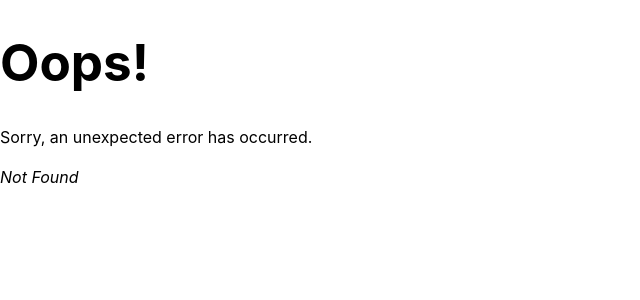
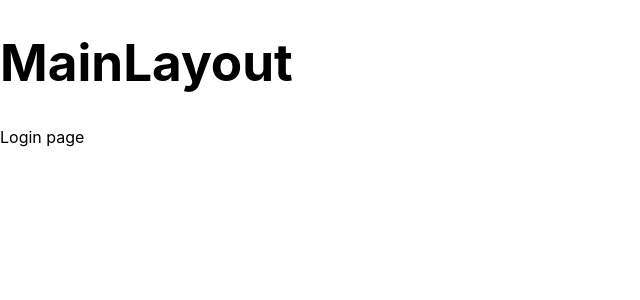
Before and after one commit to lucasdsr/QuickSign, a React (Vite) app: page /login in a window 1280 px wide. Before the commit this address had no page. Shown: the top 300 px of the page, without its empty margins (0-640 px from the left). Built offline with nearby package versions, Linux system fonts and the light colour scheme.

Commit message:
add: RouterProvider and MainLayout

```diff
--- a/package.json
+++ b/package.json
@@ -10,6 +10,11 @@
     "preview": "vite preview"
   },
   "dependencies": {
+    "@mui/icons-material": "^6.4.7",
+    "@mui/material": "^6.4.7",
+    "@mui/styled-engine-sc": "^6.1.0",
+    "@mui/system": "^6.1.0",
+    "@toolpad/core": "^0.7.0",
     "react": "^18.3.1",
     "react-dom": "^18.3.1",
     "react-router-dom": "^6.26.2",
--- a/src/assets/theme.ts
+++ b/src/assets/theme.ts
@@ -1,8 +1,24 @@
-export const theme = {
-  primary: '#1E90FF',    // Um azul vibrante para elementos principais
-  secondary: '#FFD700',  // Um dourado brilhante para destaques secundários
+import { createTheme } from "@mui/material";
 
-  success: '#32CD32',    // Um verde claro para indicar sucesso
-  error: '#FF4500',      // Um vermelho alaranjado para erros
-  warning: '#FFA500',    // Um laranja para avisos
-}
+export const theme = createTheme({
+  palette: {
+    primary: {
+      main: '#1E90FF' // Um azul vibrante para elementos principais
+    },
+    secondary: {
+      main: '#FFD700' // Um dourado brilhante para destaques secundários
+    },
+    success: {
+      main: '#32CD32' // Um verde claro para indicar sucesso
+    },
+    error: {
+      main: '#FF4500' // Um vermelho alaranjado para erros
+    },
+    warning: {
+      main: '#FFA500' // Um laranja para avisos
+    },
+    info: {
+      main: '#FFA500' // Um laranja para avisos
+    },
+  }
+})
--- /dev/null
+++ b/src/components/MainLayout/MainLayout.tsx
@@ -0,0 +1,14 @@
+import { ReactElement } from "react";
+import { Outlet } from "react-router-dom";
+import { ThemeProvider } from "styled-components";
+
+import { theme } from "../../assets/theme.ts";
+
+export const MainLayout = (): ReactElement => (
+  // <ThemeProvider theme={theme}>
+  <div>
+    <h1>MainLayout</h1>
+    <Outlet />
+  </div>
+  // </ThemeProvider>
+);
--- a/src/index.css
+++ b/src/index.css
@@ -3,9 +3,9 @@
   line-height: 1.5;
   font-weight: 400;
 
-  /* color-scheme: light dark; */
-  /* color: rgba(255, 255, 255, 0.87); */
-  /* background-color: #242424; */
+  /* color-scheme: light dark;
+  color: rgba(255, 255, 255, 0.87);
+  background-color: #242424; */
 
   font-synthesis: none;
   text-rendering: optimizeLegibility;
--- a/src/pages/Login/Login.tsx
+++ b/src/pages/Login/Login.tsx
@@ -1,7 +1,8 @@
-import { ReactElement } from 'react';
+import { Outlet } from "react-router-dom";
 
-export const Login = (): ReactElement => (
-  <div id="error-page">
-    <h1>Login page</h1>
+export const Login = () => (
+  <div id="login-page">
+    <div>Login page</div>
+    <Outlet />
   </div>
 );
```
Also changed, not shown: src/main.tsx (+22 -20 lines).
